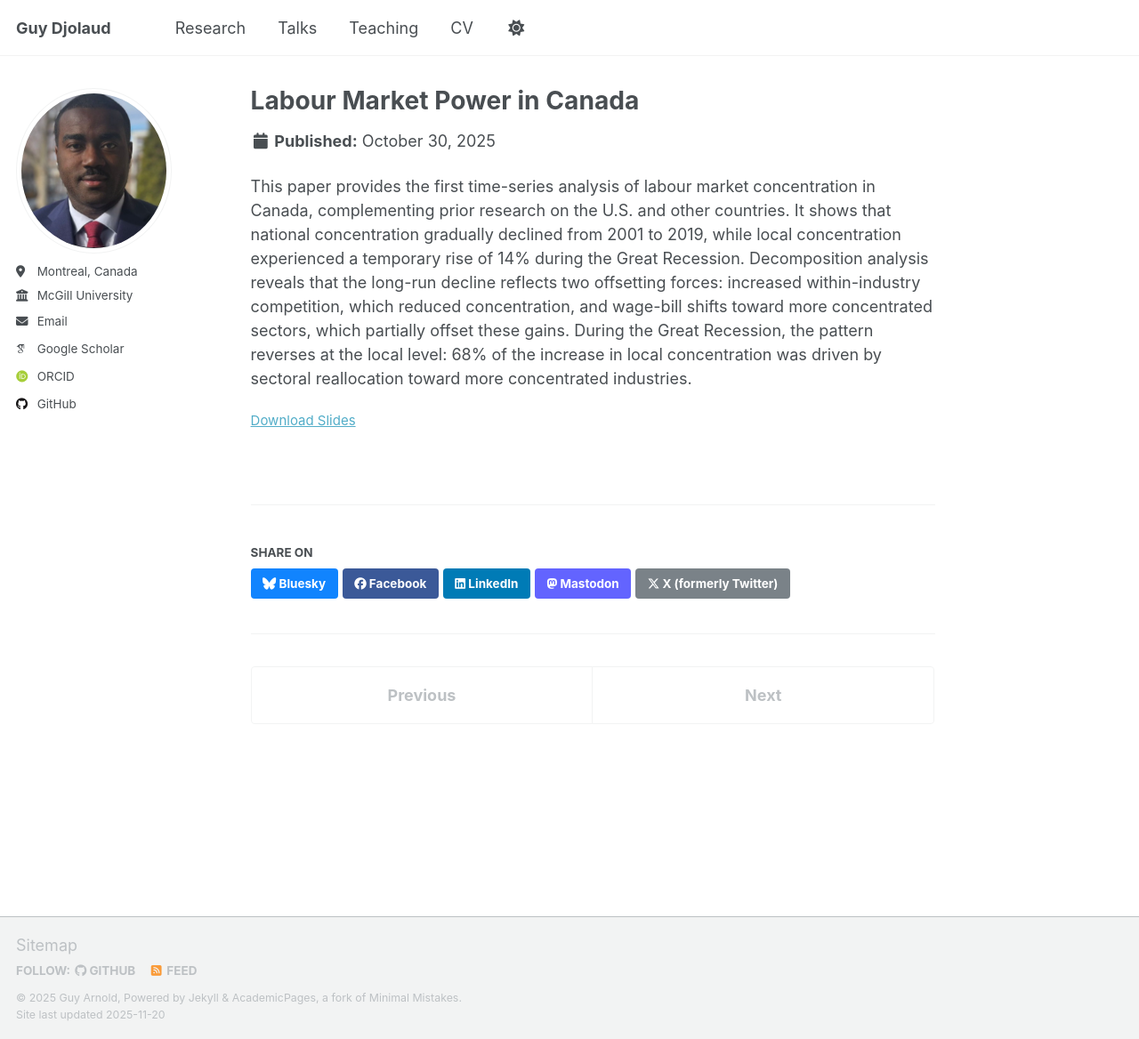
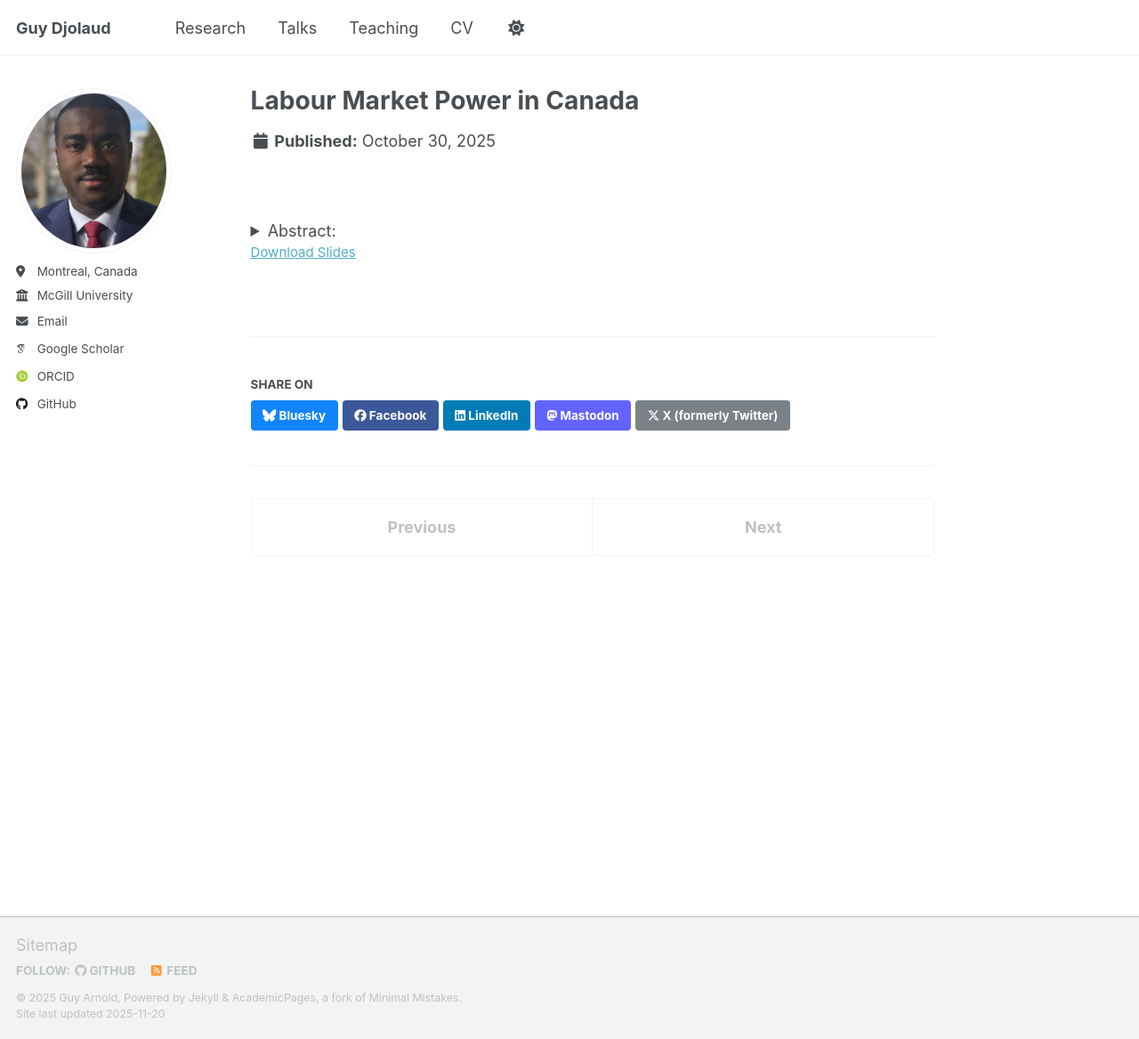
Before and after one commit to djolkilson-droid/Guy-Djolaud.github.io, a Jekyll site: the page built from _publications/2009-10-01-paper-title-number-1.md, in a window 1280 px wide and 1168 px high. Shown: the whole window at 89% size. Built offline with Jekyll 4.4.1, drawn with Linux system fonts in a browser that asks for light colours; some web fonts are replaced; a script that is not in the unit is left out.

Commit message:
Update 2009-10-01-paper-title-number-1.md

```diff
--- a/_publications/2009-10-01-paper-title-number-1.md
+++ b/_publications/2009-10-01-paper-title-number-1.md
@@ -7,6 +7,11 @@ date: 2025-10-30
 slidesurl: 'https://academicpages.github.io/files/slides1.pdf'
 paperurl: '/files/JMP_Labour_Market_Power.pdf'
 ---
+<br/>
+
+<details><summary>Abstract:</summary>
+<br/>
+
 This paper provides the first time-series analysis of labour market concentration in Canada,
 complementing prior research on the U.S. and other countries. It shows that national concentration
 gradually declined from 2001 to 2019, while local concentration experienced a temporary rise of 14%
```
